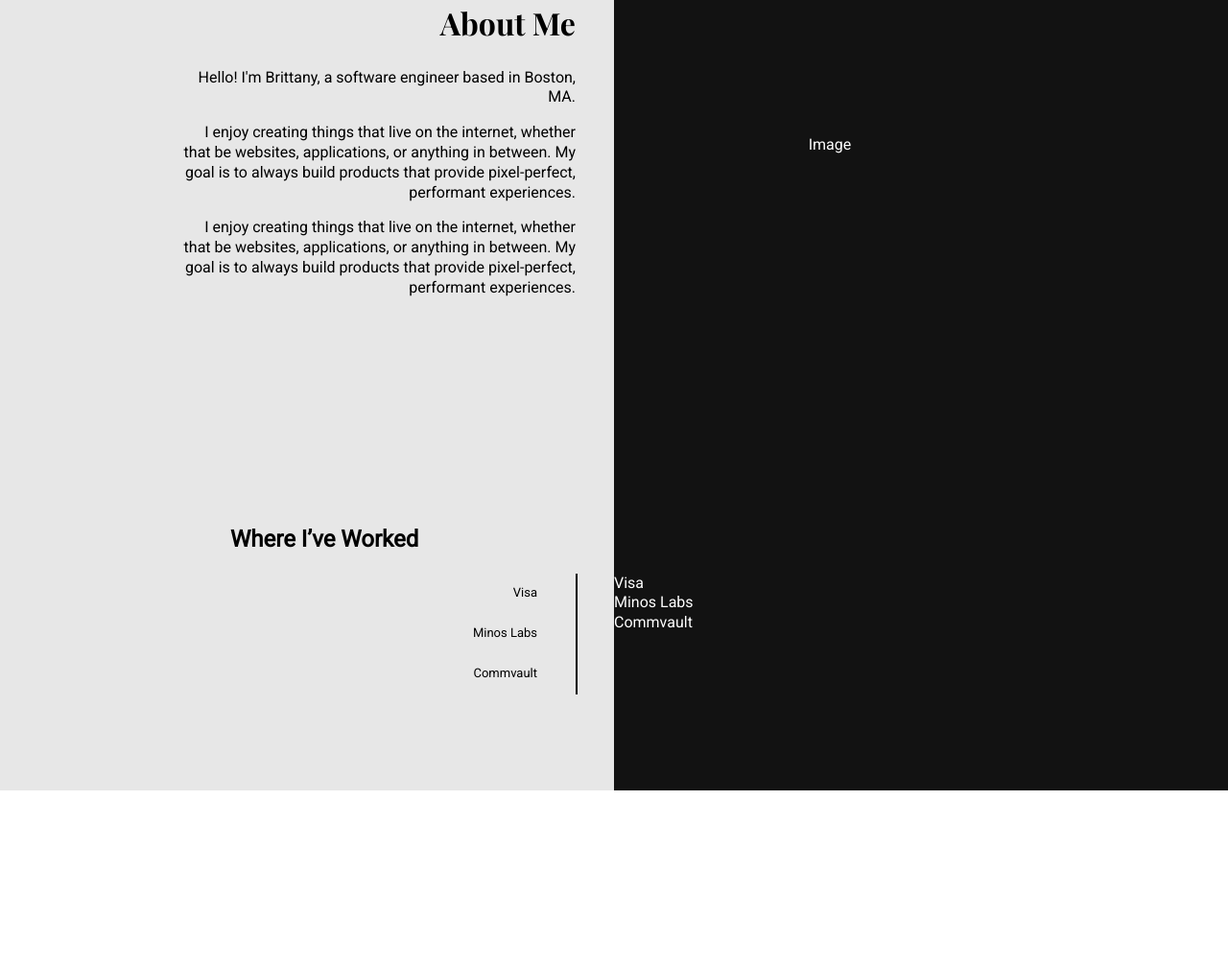
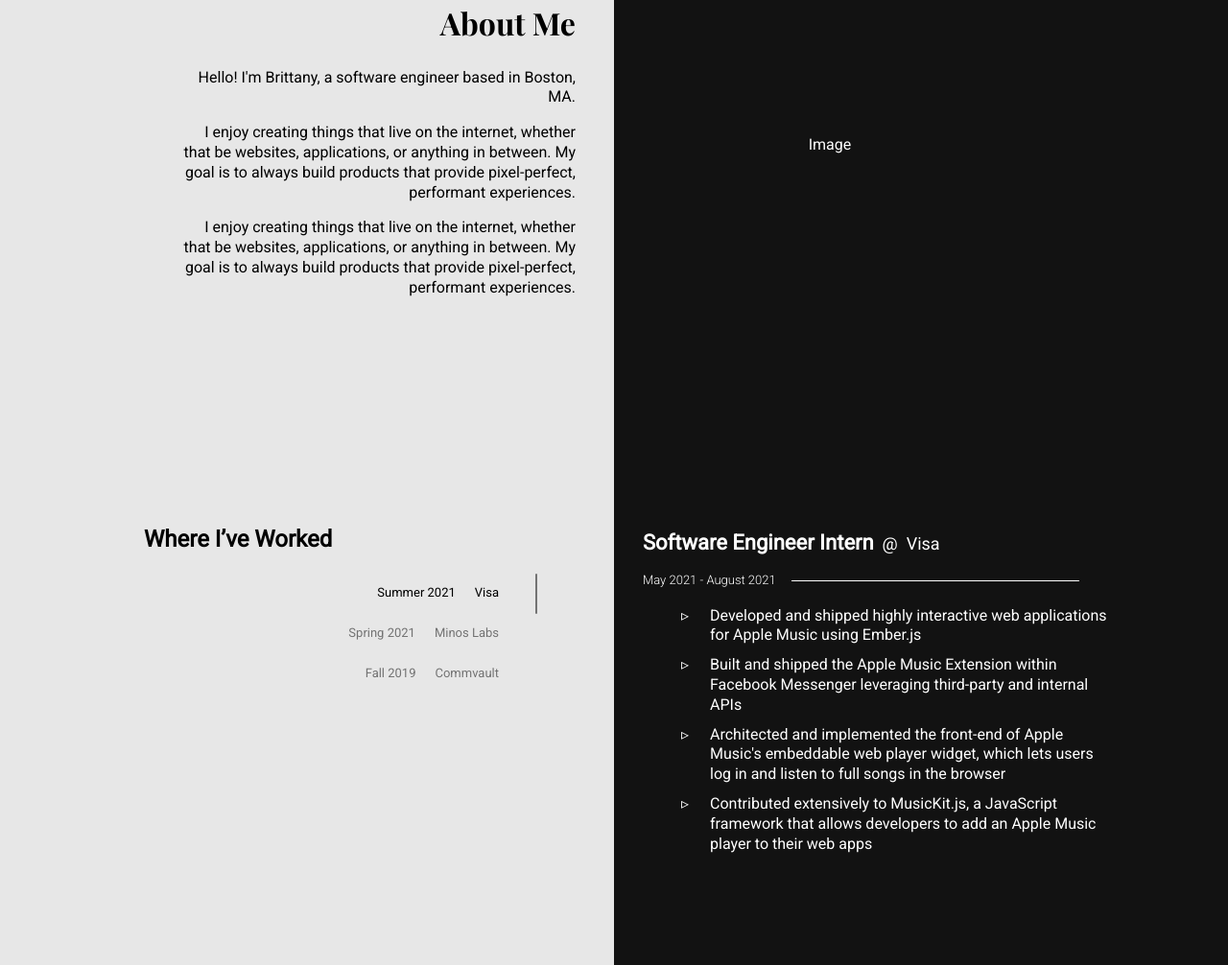
Before and after one commit to eluo28/portfolio, a Gatsby site: page / in a window 1280 px wide. Shown: the part 924-1930 px from the top of the page at 96% size. Before the commit the page ends 1748 px from the top, so only its background shows below. Built offline with nearby package versions, Linux system fonts and the light colour scheme; Gatsby itself is replaced by a stand-in of ours.

Commit message:
jobs cont.

```diff
--- /dev/null
+++ b/content/jobs/Commvault/index.md
@@ -0,0 +1,14 @@
+---
+date: "2019-8-01"
+title: "Development Operations Intern"
+company: "Commvault"
+location: "Tinton Falls, NJ"
+range: "September 2019 - January 2020"
+url: "https://www.apple.com/music/"
+season: "Fall 2019"
+---
+
+- Developed and shipped highly interactive web applications for Apple Music using Ember.js
+- Built and shipped the Apple Music Extension within Facebook Messenger leveraging third-party and internal APIs
+- Architected and implemented the front-end of Apple Music's embeddable web player widget, which lets users log in and listen to full songs in the browser
+- Contributed extensively to MusicKit.js, a JavaScript framework that allows developers to add an Apple Music player to their web apps
--- /dev/null
+++ b/content/jobs/Minos Labs/index.md
@@ -0,0 +1,14 @@
+---
+date: "2021-01-01"
+title: "Full Stack Development Intern"
+company: "Minos Labs"
+location: "Jersey City, NJ"
+range: "January 2021 - April 2021"
+url: "https://www.apple.com/music/"
+season: "Spring 2021"
+---
+
+- Developed and shipped highly interactive web applications for Apple Music using Ember.js
+- Built and shipped the Apple Music Extension within Facebook Messenger leveraging third-party and internal APIs
+- Architected and implemented the front-end of Apple Music's embeddable web player widget, which lets users log in and listen to full songs in the browser
+- Contributed extensively to MusicKit.js, a JavaScript framework that allows developers to add an Apple Music player to their web apps
--- /dev/null
+++ b/content/jobs/Visa/index.md
@@ -0,0 +1,14 @@
+---
+date: "2021-05-26"
+title: "Software Engineer Intern"
+company: "Visa"
+location: "Highlands Ranch, CO"
+range: "May 2021 - August 2021"
+url: "https://www.apple.com/music/"
+season: "Summer 2021"
+---
+
+- Developed and shipped highly interactive web applications for Apple Music using Ember.js
+- Built and shipped the Apple Music Extension within Facebook Messenger leveraging third-party and internal APIs
+- Architected and implemented the front-end of Apple Music's embeddable web player widget, which lets users log in and listen to full songs in the browser
+- Contributed extensively to MusicKit.js, a JavaScript framework that allows developers to add an Apple Music player to their web apps
--- a/gatsby-config.js
+++ b/gatsby-config.js
@@ -1,4 +1,15 @@
 module.exports = {
   /* Your site config here */
-  plugins: [`gatsby-plugin-styled-components`, `gatsby-plugin-react-helmet`],
+  plugins: [
+    `gatsby-plugin-styled-components`,
+    `gatsby-plugin-react-helmet`,
+    `gatsby-transformer-remark`,
+    {
+      resolve: "gatsby-source-filesystem",
+      options: {
+        name: "content",
+        path: `${__dirname}/content/`,
+      },
+    },
+  ],
 }
--- a/package.json
+++ b/package.json
@@ -18,6 +18,8 @@
     "gatsby": "^2.26.1",
     "gatsby-plugin-react-helmet": "^3.10.0",
     "gatsby-plugin-styled-components": "^3.10.0",
+    "gatsby-source-filesystem": "^2.11.0",
+    "gatsby-transformer-remark": "^2.16.0",
     "react": "^16.12.0",
     "react-dom": "^16.12.0",
     "react-helmet": "^6.1.0",
--- a/src/components/sections/about.js
+++ b/src/components/sections/about.js
@@ -57,7 +57,7 @@ const About = () => {
 
   return (
     <>
-      <StyledAboutSection>
+      <StyledAboutSection id="about">
         <Column>
           <LeftCol>
             <h2>About Me</h2>
--- a/src/components/sections/jobs.js
+++ b/src/components/sections/jobs.js
@@ -1,10 +1,10 @@
-import React, { useState, useEffect, useRef } from "react"
+import React, { useState } from "react"
 import { useStaticQuery, graphql } from "gatsby"
 import { CSSTransition } from "react-transition-group"
 import styled from "styled-components"
 
 const StyledJobsSection = styled.section`
-  max-width: 800px;
+  max-width: 1000px;
   // background-color: white;
   .inner {
     display: flex;
@@ -21,60 +21,178 @@ const Column = styled.div`
 
 const StyledTabList = styled.ul`
   margin: 0 80px 0 0;
+  position: relative;
+  padding: 0 40px 0 0;
+  width: max-content;
+  float: right;
+  z-index: 3;
 
-  z-index: 3;
-  padding: 0;
   list-style: none;
 `
 
 const StyledTabButton = styled.div`
   display: flex;
+  padding: 0 40px 0 0;
   align-items: center;
+  cursor: pointer;
+  width: 100%;
+  height: var(--tab-height);
 
-  width: 100%;
-  height: 42px;
-  padding: 0 40px 0 0;
-  border-right: 2px solid black;
-
+  opacity: ${({ isActive }) => (isActive ? "1" : ".5")};
   justify-content: flex-end;
   font-size: var(--fz-xs);
 
   white-space: nowrap;
+
+  span {
+    margin-right: 20px;
+  }
 
   &:hover,
   &:focus {
     background-color: white;
   }
 `
+const StyledHighlight = styled.div`
+  position: absolute;
+  top: 0;
+  right: 0;
+
+  z-index: 10;
+  width: 2px;
+  height: var(--tab-height);
+  border-radius: 4px;
+  background: black;
+  opacity: 0.5;
+  transform: translateY(
+    calc(${({ activeTabId }) => activeTabId} * var(--tab-height))
+  );
+  transition: transform 0.25s cubic-bezier(0.645, 0.045, 0.355, 1);
+  transition-delay: 0.1s;
+`
 
 const StyledTabContent = styled.div`
   width: 100%;
 
+  padding-top: 10px;
+  padding-left: 30px;
   color: white;
+
+  h1 {
+    font-weight: 400;
+    font-size: var(--fz-lg);
+  }
+
+  span {
+    font-weight: 600;
+    font-size: var(--fz-xxl);
+  }
+
+  h4 {
+    font-weight: 300;
+
+    font-size: var(--fz-xs);
+    display: flex;
+    align-items: center;
+    &:after {
+      margin-left: 16px;
+      content: "";
+      width: 300px;
+      height: 1px;
+
+      background-color: white;
+    }
+  }
+
+  ul {
+    list-style: none;
+    font-size: var(--fz-md);
+    li {
+      position: relative;
+      padding-left: 30px;
+      margin-bottom: 10px;
+      &:before {
+        content: "▹";
+        position: absolute;
+        left: 0;
+        color: white;
+      }
+    }
+  }
 `
 
 const Jobs = () => {
-  let companies = ["Visa", "Minos Labs", "Commvault"]
+  const data = useStaticQuery(graphql`
+    query {
+      jobs: allMarkdownRemark(
+        filter: { fileAbsolutePath: { regex: "/jobs/" } }
+        sort: { fields: [frontmatter___date], order: DESC }
+      ) {
+        edges {
+          node {
+            frontmatter {
+              title
+              company
+              location
+              range
+              url
+              season
+            }
+            html
+          }
+        }
+      }
+    }
+  `)
+
+  const jobsData = data.jobs.edges
+  const [activeTabId, setActiveTabId] = useState(0)
+
   return (
-    <StyledJobsSection>
-      <h2>Where I’ve Worked</h2>
-
+    <StyledJobsSection id="jobs">
       <div className="inner">
         <Column>
+          <h2>Where I’ve Worked</h2>
           <StyledTabList>
-            {companies.map((company, i) => (
-              <li key={i}>
-                <StyledTabButton>{company}</StyledTabButton>
-              </li>
-            ))}
+            {jobsData.map(({ node }, i) => {
+              const { company, season } = node.frontmatter
+              return (
+                <li key={i}>
+                  <StyledTabButton
+                    isActive={activeTabId === i}
+                    onClick={() => setActiveTabId(i)}
+                  >
+                    <span>{season}</span>
+                    {company}
+                  </StyledTabButton>
+                </li>
+              )
+            })}
+            <StyledHighlight activeTabId={activeTabId} />
           </StyledTabList>
         </Column>
         <Column>
-          <StyledTabContent>
-            {companies.map(company => (
-              <div>{company}</div>
-            ))}
-          </StyledTabContent>
+          {jobsData.map(({ node }, i) => {
+            const { frontmatter, html } = node
+            const { title, url, company, range } = frontmatter
+
+            return (
+              <CSSTransition
+                key={i}
+                in={activeTabId === i}
+                timeout={250}
+                classNames="fade"
+              >
+                <StyledTabContent id={`panel-${i}`} hidden={activeTabId !== i}>
+                  <h1>
+                    <span> {title}</span> &nbsp;@&nbsp; {company}
+                  </h1>
+                  <h4>{range}</h4>
+                  <div dangerouslySetInnerHTML={{ __html: html }} />
+                </StyledTabContent>
+              </CSSTransition>
+            )
+          })}
         </Column>
       </div>
     </StyledJobsSection>
--- a/src/styles/GlobalStyle.js
+++ b/src/styles/GlobalStyle.js
@@ -1,4 +1,5 @@
 import { createGlobalStyle } from "styled-components"
+import TransitionStyles from "./TransitionStyles.js"
 
 const GlobalStyle = createGlobalStyle`
 
@@ -15,7 +16,9 @@ const GlobalStyle = createGlobalStyle`
     --fz-xxl: 22px;
     --fz-heading: 32px;
 
+    --tab-height: 42px;
 
+    --easing: cubic-bezier(0.645, 0.045, 0.355, 1);
   }
 
   html {
@@ -93,7 +96,7 @@ const GlobalStyle = createGlobalStyle`
 
 
 
-
+  ${TransitionStyles};
 
 `
 
--- /dev/null
+++ b/src/styles/TransitionStyles.js
@@ -0,0 +1,49 @@
+import { css } from 'styled-components';
+
+// https://reactcommunity.org/react-transition-group/css-transition
+
+const TransitionStyles = css`
+  /* Fade up */
+  .fadeup-enter {
+    opacity: 0.01;
+    transform: translateY(20px);
+    transition: opacity 300ms var(--easing), transform 300ms var(--easing);
+  }
+
+  .fadeup-enter-active {
+    opacity: 1;
+    transform: translateY(0px);
+    transition: opacity 300ms var(--easing), transform 300ms var(--easing);
+  }
+
+  /* Fade down */
+  .fadedown-enter {
+    opacity: 0.01;
+    transform: translateY(-20px);
+    transition: opacity 300ms var(--easing), transform 300ms var(--easing);
+  }
+
+  .fadedown-enter-active {
+    opacity: 1;
+    transform: translateY(0px);
+    transition: opacity 300ms var(--easing), transform 300ms var(--easing);
+  }
+
+  /* Fade */
+  .fade-enter {
+    opacity: 0;
+  }
+  .fade-enter-active {
+    opacity: 1;
+    transition: opacity 300ms var(--easing);
+  }
+  .fade-exit {
+    opacity: 1;
+  }
+  .fade-exit-active {
+    opacity: 0;
+    transition: opacity 300ms var(--easing);
+  }
+`;
+
+export default TransitionStyles;
```
Also changed, not shown: 1 other file.
